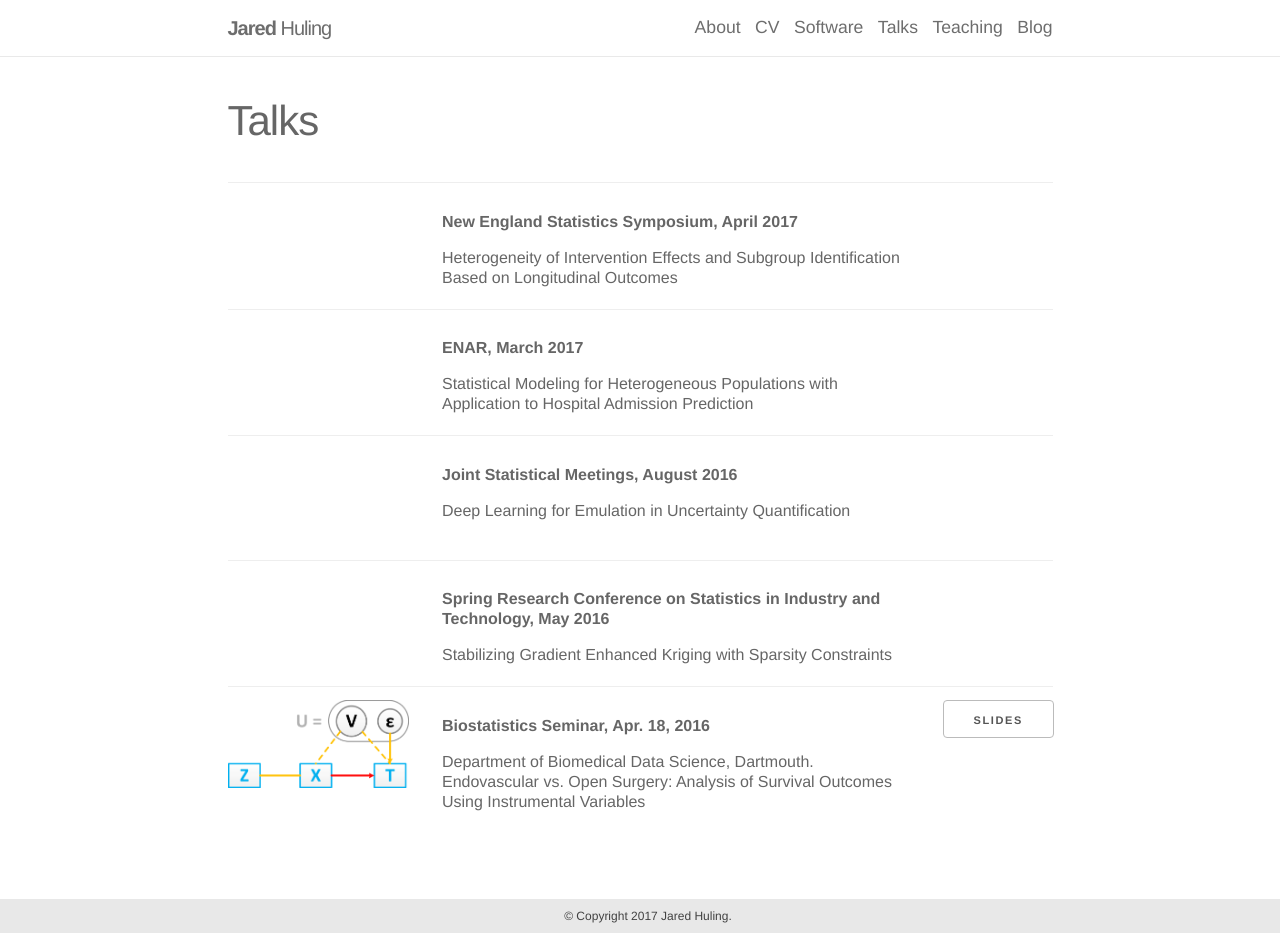
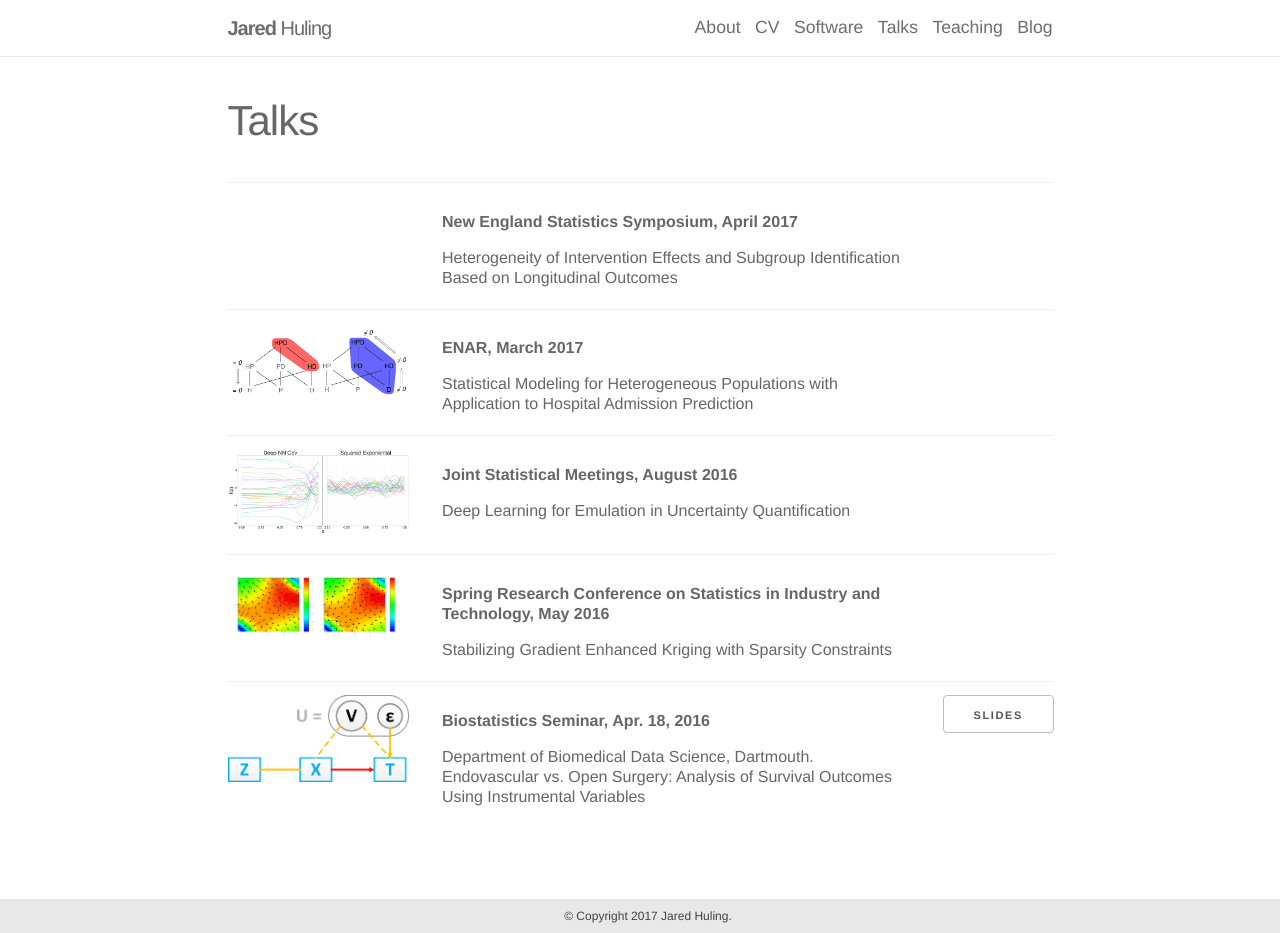
Before and after one commit to jaredhuling/jaredhuling.github.io, a Jekyll site: the page built from _pages/talks.md, in a window 1280 px wide and 933 px high. Built offline with Jekyll 4.4.1, drawn with Linux system fonts in a browser that asks for light colours; nearby versions of some CDN libraries.

Commit message:
added images for talks

```diff
--- a/_pages/talks.md
+++ b/_pages/talks.md
@@ -34,7 +34,7 @@
     <div class="row">
 
       <div class="three columns">
-        <img src="/images/talks/blank_rect.png" width="100%" alt="IV" />
+        <img src="/images/talks/sel_patterns.png" width="100%" alt="IV" />
       </div>
 
       <div class="seven columns">
@@ -59,7 +59,7 @@
     <div class="row">
 
       <div class="three columns">
-        <img src="/images/talks/blank_rect.png" width="100%" alt="IV" />
+        <img src="/images/talks/nn_and_gp_prior_samples.png" width="100%" alt="IV" />
       </div>
 
       <div class="seven columns">
@@ -83,7 +83,7 @@
     <div class="row">
 
       <div class="three columns">
-        <img src="/images/talks/blank_rect.png" width="100%" alt="IV" />
+        <img src="/images/talks/est_func_all_gradients_transp_two.png" width="100%" alt="IV" />
       </div>
 
       <div class="seven columns">
```
Also changed, not shown: images/talks/est_func_all_gradients_transp_two.png (added), images/talks/nn_and_gp_prior_samples.png (added), images/talks/sel_patterns.png (added).
